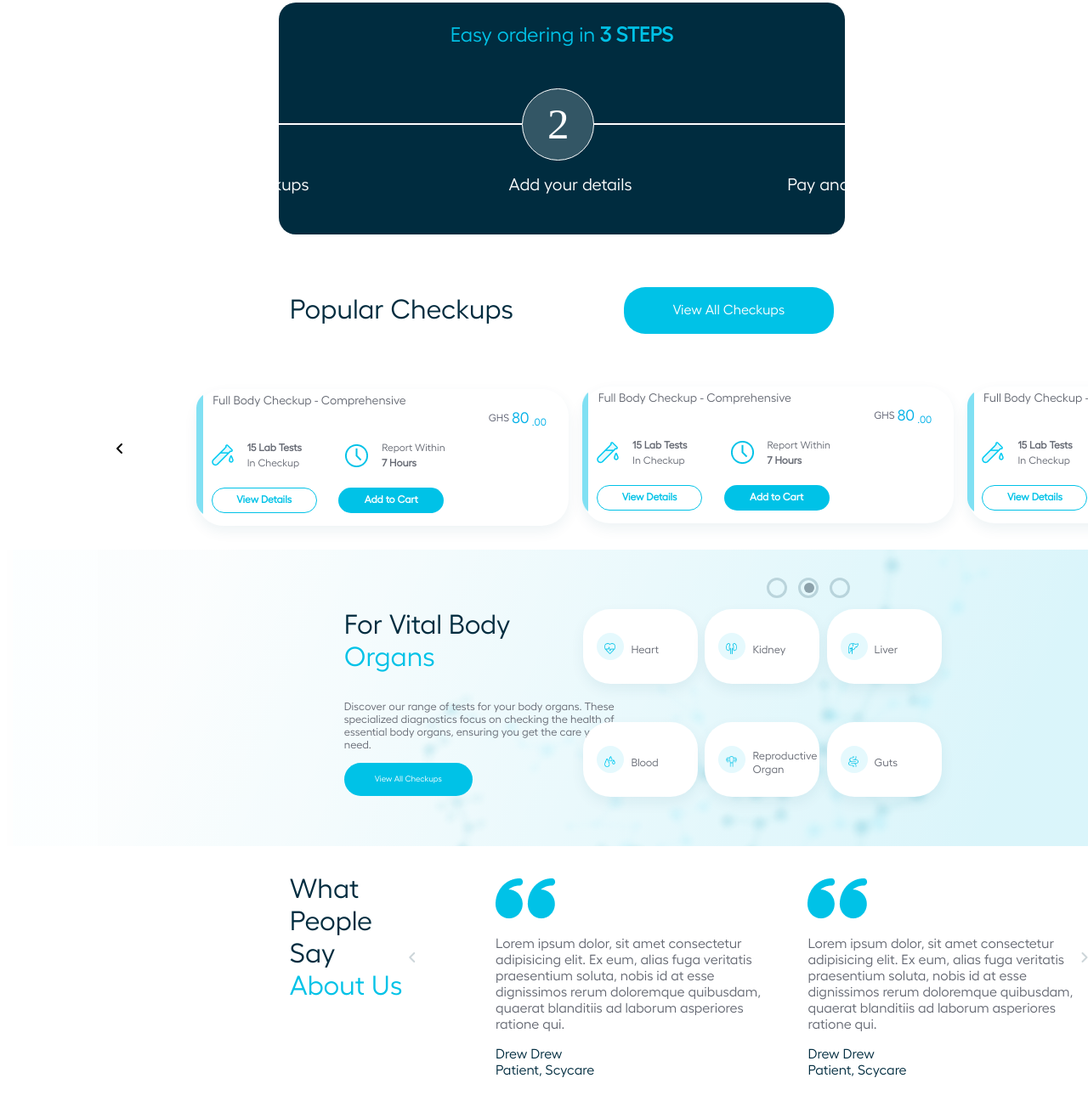
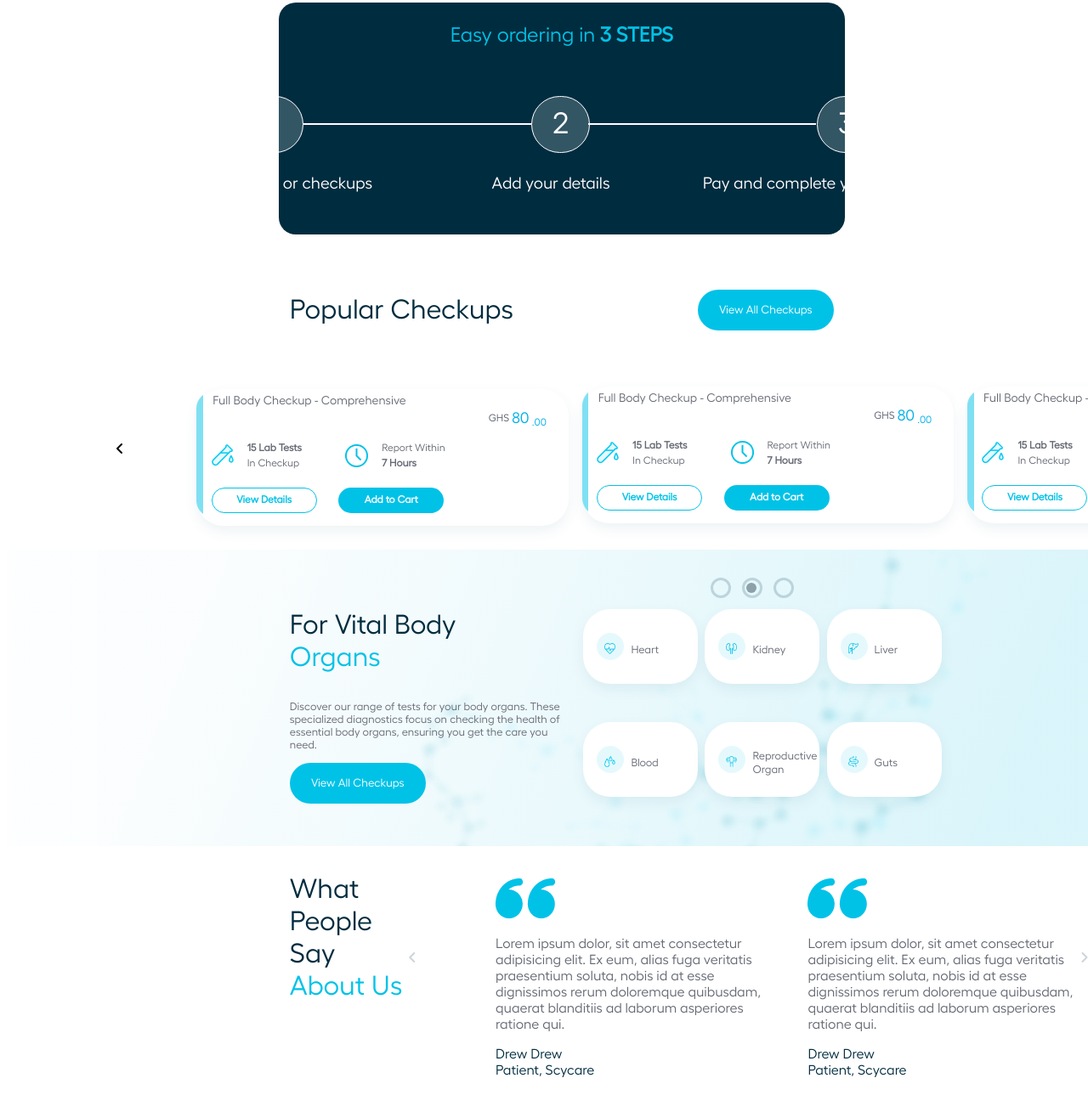
Before and after one commit to Aikins0/ScycareLandingPage, a plain HTML site: page Index.html in a window 1280 px wide. Shown: the part 963-2252 px from the top of the page at 85% size. Drawn offline with Linux system fonts and the light colour scheme.

Commit message:
Changes made to main

```diff
--- a/Index.html
+++ b/Index.html
@@ -362,7 +362,7 @@
                         Lorem, ipsum dolor sit amet consectetur adipisicing elit. Dolorem nam, aut deleniti nemo magni, veritatis aliquam fuga mollitia non libero soluta officiis incidunt velit laborum consectetur quibusdam vel sint consequatur?
                       </p>
                     </div>
-                    <button class="accordion-btn">Can I make a request from other parts of the Ghana?<span class="plus-sign">+</span></button>
+                    <button class="accordion-btn">Can I make a request from other parts of in Ghana?<span class="plus-sign">+</span></button>
                     <div class="accordion-content">
                       <p>Lorem ipsum dolor sit amet, consectetur adipiscing elit. Suspendisse bibendum bibendum orci, eget aliquam velit rhoncus eget.
                         Lorem ipsum, dolor sit amet consectetur adipisicing elit. Aliquam quo cumque debitis culpa vitae sint dignissimos laborum velit minus aliquid dicta amet ullam incidunt consequatur, cum fuga vel, corrupti nam?
@@ -477,3 +477,11 @@
 </html>
 
 <script src="index.js"></script>
+
+
+<!-- font-family: 'hellix';
+color: #ffffff;
+background: #00C2E7;
+border-radius: 25px;
+height: 3rem;
+width: 10rem; -->
--- a/index.js
+++ b/index.js
@@ -18,9 +18,11 @@ accordionBtns.forEach((accordionBtn) => {
     if (accordionBtn.classList.contains('active')) {
       accordionContent.style.maxHeight = accordionContent.scrollHeight + 'px';
       plusSign.textContent = '-';
+      accordionBtn.style.border = '1px solid #656973';
     } else {
       accordionContent.style.maxHeight = null;
       plusSign.textContent = '+';
+      accordionBtn.style.border = '1px solid #656973';
     }
   });
 });
--- a/style.css
+++ b/style.css
@@ -286,13 +286,13 @@ input[type=text] {
     cursor: pointer;
     display: flex;
     font-family: Hellix, 'Source Sans Pro';
-    font-size: 0.6rem;
+    /* font-size: 0.6rem; */
     font-weight: 500;
-    height: 37px;
+    height: 3rem;
     justify-content: center;
     line-height: 1.3999999762;
     white-space: nowrap;
-    width: 172px;
+    width: 10rem;
 }
 
 .steps {
@@ -326,15 +326,15 @@ input[type=text] {
     color: #ffffff;
     display: flex;
     flex-shrink: 0;
-    font-family: Poppins, 'Source Sans Pro';
-    font-size: 3.2rem;
+    font-family: 'hellix';
+    font-size: 2.2rem;
     font-weight: 500;
-    height: 100%;
+    height: 79%;
     justify-content: center;
     line-height: 0.5;
     text-align: center;
     white-space: nowrap;
-    width: 5.3rem;
+    width: 4.3rem;
 }
 
 .steps-num {
@@ -344,13 +344,14 @@ input[type=text] {
     height: 5.3rem;
     margin: 1.5rem 8rem 0.1rem 7.35rem;
     width: calc(100% - 15.35rem);
+    margin-left: 12%;
 }
 
 .line-55 {
     background-color: #ffffff;
     flex-shrink: 0;
     height: 0.1rem;
-    width: 22.75rem;
+    width: 16.75rem;
 }
 
 .auto-group {
@@ -368,27 +369,26 @@ input[type=text] {
     box-sizing: border-box;
     color: #ffffff;
     display: flex;
-    font-family: Poppins, 'Source Sans Pro';
-    font-size: 3.2rem;
+    flex-shrink: 0;
+    font-family: 'hellix';
+    font-size: 2.2rem;
     font-weight: 500;
-    height: 5.3rem;
+    height: 79%;
     justify-content: center;
-    left: 0;
     line-height: 0.5;
-    position: absolute;
     text-align: center;
-    top: 0;
     white-space: nowrap;
-    width: 5.3rem;
+    width: 4.3rem;
+    margin-top: 2%;
 }
 
 .line-54 {
     background-color: #ffffff;
     height: 0.1rem;
-    left: 5.2rem;
+    left: 4.2rem;
     position: absolute;
     top: 2.6rem;
-    width: 22.75rem;
+    width: 16.75rem;
 }
 
 .group-1308 {
@@ -400,30 +400,31 @@ input[type=text] {
     color: #ffffff;
     display: flex;
     flex-shrink: 0;
-    font-family: Poppins, 'Source Sans Pro';
-    font-size: 3.2rem;
+    font-family: 'hellix';
+    font-size: 2.2rem;
     font-weight: 500;
-    height: 100%;
+    height: 79%;
     justify-content: center;
     line-height: 0.5;
     text-align: center;
     white-space: nowrap;
-    width: 5.3rem;
+    width: 4.3rem;
+    margin-left: -15%;
 }
 
 .steps-sub-text {
     align-items: center;
     display: flex;
     flex-shrink: 0;
-    width: 71%;
-    margin-left: 8%;
+    width: 53%;
+    margin-left: 6%;
 }
 
 .select-test {
     color: #ffffff;
     flex-shrink: 0;
     font-family: Hellix, 'Source Sans Pro';
-    font-size: 1.25rem;
+    font-size: 1.2rem;
     font-weight: 500;
     line-height: 0.8;
     margin-right: 27%;
@@ -435,7 +436,7 @@ input[type=text] {
     color: #ffffff;
     flex-shrink: 0;
     font-family: Hellix, 'Source Sans Pro';
-    font-size: 1.25rem;
+    font-size: 1.2rem;
     font-weight: 500;
     line-height: 0.8;
     margin-right: 21%;
@@ -447,7 +448,7 @@ input[type=text] {
     color: #ffffff;
     flex-shrink: 0;
     font-family: Hellix, 'Source Sans Pro';
-    font-size: 1.25rem;
+    font-size: 1.2rem;
     font-weight: 500;
     line-height: 0.8;
     text-align: center;
@@ -472,10 +473,10 @@ input[type=text] {
 .view-all-checkups {
     color: white;
     background-color: #00C2E7;
-    width: 15.438rem;
-    height: 3.438rem;
+    width: 10rem;
+    height: 3rem;
     border-radius: 1.563rem;
-    font-size: 1rem;
+    /* font-size: 1rem; */
     font-family: 'hellix';
 }
 
@@ -707,8 +708,9 @@ input[type=text] {
     display: flex;
     flex-shrink: 0;
     height: 2.4rem;
-    margin: 0rem 56.5rem 0rem 56.4rem;
+    /* margin: 0rem 56.5rem 0rem 56.4rem; */
     width: calc(100% - 112.9rem);
+    margin-left: -9%;
 }
 
 .radial-btn-1 {
@@ -738,9 +740,9 @@ input[type=text] {
     background-color: rgba(101, 105, 115, 0.6800000072);
     border-radius: 2.4rem;
     height: 0.75rem;
-    left: 0.4rem;
+    left: 0.35rem;
     position: absolute;
-    top: 0.4rem;
+    top: 0.35rem;
     width: 0.75rem;
 }
 
@@ -808,12 +810,12 @@ input[type=text] {
 }
 
 .view-checkups {
-    width: 9.438rem;
+    width: 10rem;
     border-radius: 1.563rem;
-    height: 2.438rem;
+    height: 3rem;
     background-color: #00C2E7;
     font-family: 'hellix';
-    font-size: 0.6rem;
+    /* font-size: 0.6rem; */
     color: white;
 }
 
@@ -890,7 +892,7 @@ input[type=text] {
     top: 20%;
     position: relative;
     /* left: 7%; */
-    margin-left: 31%;
+    margin-left: 26%;
 }
 
 .people-say {
@@ -1236,7 +1238,6 @@ input[type=text] {
     text-align: center;
     font-family: 'hellix';
     font-size: 1.5rem;
-    font-weight: 600;
     padding: 1.5rem;
     color: #656973;
 }
@@ -1280,7 +1281,7 @@ input[type=text] {
     overflow: hidden;
     transition: max-height 0.5s ease;
     /* border: 1px solid #656973; */
-    border-top: none;
+    /* border-top: none; */
     margin-bottom: 1.5rem;
     box-shadow: 0 2px 4px rgba(101, 105, 115, 0.5);
     color: #656973;
```
